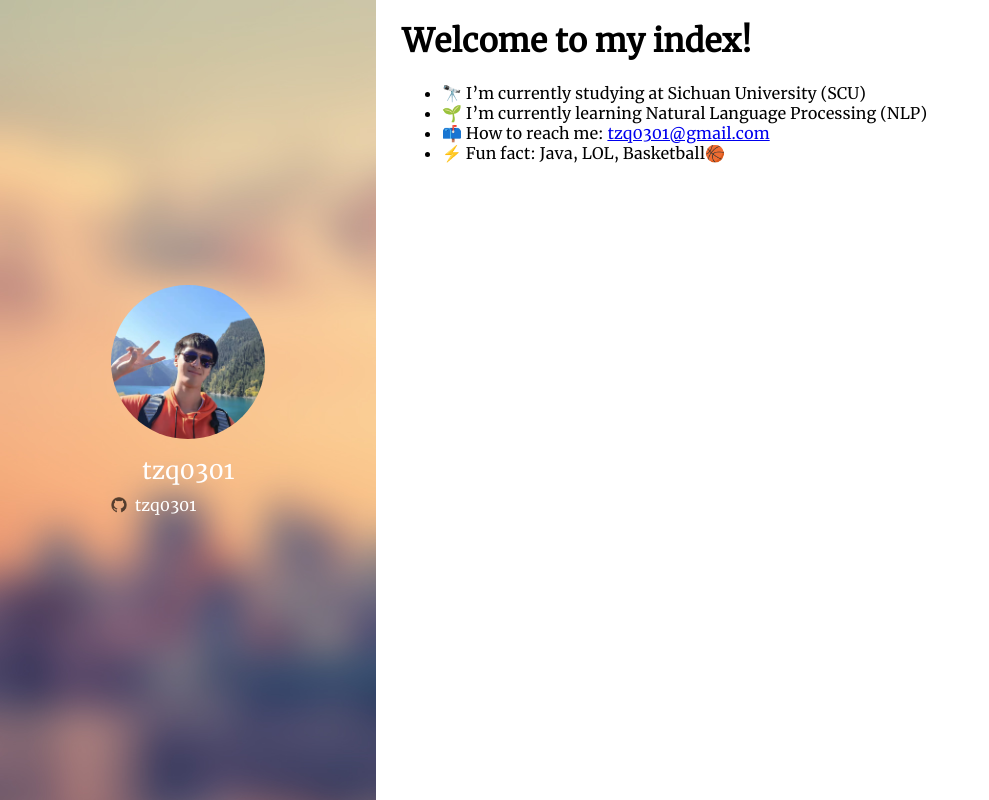
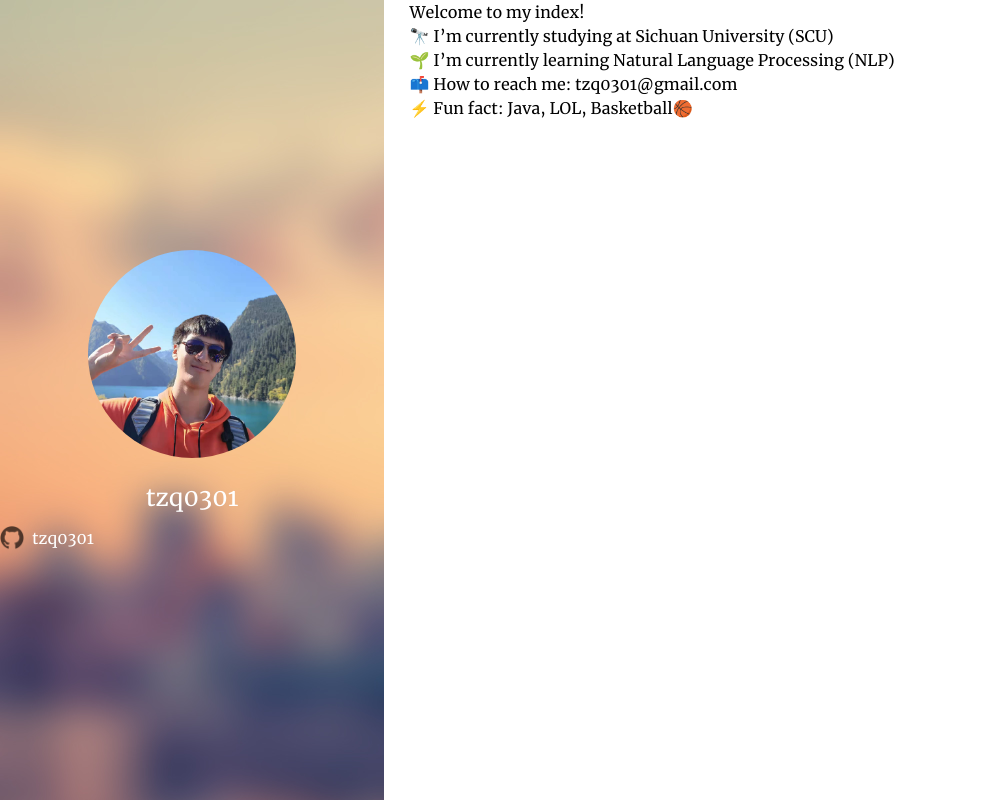
Before and after one commit to tzq0301/tzq0301-index-page, a Vue app: page / in a window 1280 px wide. Shown: the whole page, without its empty margins (0-989 px from the left). Built offline with nearby package versions, Linux system fonts and the light colour scheme.

Commit message:
refactor(*): 使用 Tailwind CSS 重构

```diff
--- a/package.json
+++ b/package.json
@@ -14,8 +14,11 @@
   "devDependencies": {
     "@types/marked": "^4.0.2",
     "@vitejs/plugin-vue": "^2.2.0",
+    "autoprefixer": "^10.4.4",
     "less": "^4.1.2",
     "less-loader": "^10.2.0",
+    "postcss": "^8.4.12",
+    "tailwindcss": "^3.0.23",
     "typescript": "^4.5.4",
     "vite": "^2.8.0",
     "vue-tsc": "^0.29.8"
--- /dev/null
+++ b/postcss.config.js
@@ -0,0 +1,6 @@
+module.exports = {
+  plugins: {
+    tailwindcss: {},
+    autoprefixer: {},
+  },
+}
--- a/src/components/index/MyIntroduction.vue
+++ b/src/components/index/MyIntroduction.vue
@@ -1,14 +1,14 @@
 <template>
   <div class="container">
-    <div id="avatar-container">
-      <img id="avatar" src="/public/images/tzq.jpg" alt="无法显示头像"/>
+    <div class="flex justify-center">
+      <img id="avatar" class="w-52 h-52 rounded-full object-cover" src="/public/images/tzq.jpg" alt="无法显示头像"/>
     </div>
 
-    <div style="height: 2vh"/>
+    <div class="h-6"/>
 
-    <div id="name">{{ name }}</div>
+    <div id="name" class="text-2xl text-white text-center mw-regular">{{ name }}</div>
 
-    <div style="height: 1.2vh"/>
+    <div class="h-3"/>
 
     <div>
       <MyIntroductionIcon
@@ -27,25 +27,4 @@ const name = "tzq0301";
 
 <style scoped lang="less">
 @import url(/src/css/fonts);
-
-#avatar-container {
-  display: flex;
-  justify-content: center;
-}
-
-#avatar {
-  @avatar-length: 12vw;
-  width: @avatar-length;
-  height: @avatar-length;
-
-  border-radius: 50%;
-  object-fit: cover;
-}
-
-#name {
-  text-align: center;
-  font-family: merriweatherRegular, serif;
-  font-size: 18pt;
-  color: white;
-}
 </style>
--- a/src/components/index/MyIntroductionIcon.vue
+++ b/src/components/index/MyIntroductionIcon.vue
@@ -1,8 +1,8 @@
 <template>
-  <div class="container">
-    <img class="icon" :src="iconPath" alt="无法展示图标"/>
+  <div class="flex items-center flex-row">
+    <img class="w-6 h-6" :src="iconPath" alt="无法展示图标"/>
     <span>&ensp;</span>
-    <span class="text" @click="locate">{{ text }}</span>
+    <span class="text-white text-center mw-regular pointer" @click="locate">{{ text }}</span>
   </div>
 </template>
 
@@ -20,22 +20,5 @@ const locate = () => {
 
 <style scoped lang="less">
 @import url(/src/css/fonts);
-
-.container {
-  display: flex;
-  flex-direction: row;
-  align-items: center;
-}
-
-@icon-size: 1.2vw;
-.icon {
-  width: @icon-size;
-  height: @icon-size;
-}
-
-.text {
-  color: white;
-  font-family: merriweatherRegular, serif;
-  cursor: pointer;
-}
+@import url(/src/css/cursor);
 </style>
--- /dev/null
+++ b/src/css/cursor.less
@@ -0,0 +1,3 @@
+.pointer {
+  cursor: pointer;
+}
--- a/src/css/fonts.less
+++ b/src/css/fonts.less
@@ -2,3 +2,7 @@
   font-family: merriweatherRegular;
   src: url("/public/fonts/Merriweather/Merriweather-Regular.ttf");
 }
+
+.mw-regular {
+  font-family: merriweatherRegular, serif;
+}
--- /dev/null
+++ b/src/index.css
@@ -0,0 +1,3 @@
+@tailwind base;
+@tailwind components;
+@tailwind utilities;
--- a/src/main.ts
+++ b/src/main.ts
@@ -1,4 +1,6 @@
 import { createApp } from 'vue'
 import App from './App.vue'
 
+import './index.css'
+
 createApp(App).mount('#app')
--- /dev/null
+++ b/tailwind.config.js
@@ -0,0 +1,10 @@
+module.exports = {
+  content: [
+    "./index.html",
+    "./src/**/*.{vue,js,ts,jsx,tsx}",
+  ],
+  theme: {
+    extend: {},
+  },
+  plugins: [],
+}
```
Also changed, not shown: 1 other file (tests, documents, lock files or other folders).
